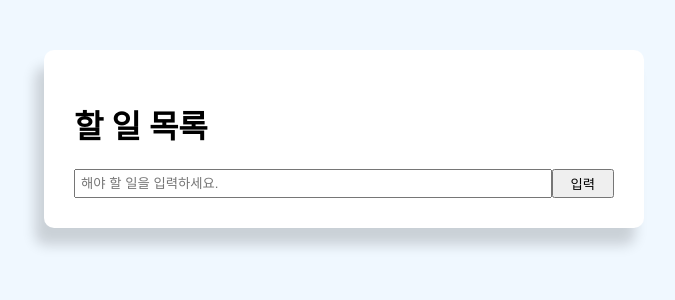
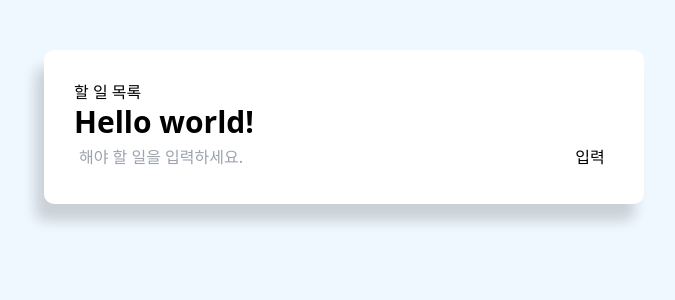
Before and after one commit to chauneng/react-todo, a React (Create React App) app: page / in a window 1280 px wide. Shown: the top 300 px of the page, without its empty margins (296-971 px from the left). Built offline with nearby package versions, Linux system fonts and the light colour scheme.

Commit message:
[add] add packages

```diff
--- a/package.json
+++ b/package.json
@@ -34,5 +34,10 @@
       "last 1 firefox version",
       "last 1 safari version"
     ]
+  },
+  "devDependencies": {
+    "autoprefixer": "^10.4.13",
+    "postcss": "^8.4.21",
+    "tailwindcss": "^3.2.4"
   }
 }
--- a/src/App.js
+++ b/src/App.js
@@ -24,10 +24,11 @@
 			<div className="todoBlock">
 				<div className="title">
 					<h1>할 일 목록</h1>
-				</div>
+        </div>
+        <h1 className='text-3xl font-bold'>Hello world!</h1>
+				<List todoData={todoData} setTodoData={setTodoData} />
+        <Form handleSubmit={handleSubmit} value={value} setValue={setValue} />
 
-				<List todoData={todoData} setTodoData={setTodoData} />
-				<Form handleSubmit={handleSubmit} value={value} setValue={setValue} />
 			</div>
 		</div>
 	);
--- a/src/index.css
+++ b/src/index.css
@@ -1,3 +1,7 @@
+@tailwind base;
+@tailwind components;
+@tailwind utilities;
+
 body {
   background: aliceblue;
 }
--- /dev/null
+++ b/tailwind.config.js
@@ -0,0 +1,10 @@
+/** @type {import('tailwindcss').Config} */
+module.exports = {
+  content: [
+    "./src/**/*.{js,jsx,ts,tsx}",
+  ],
+  theme: {
+    extend: {},
+  },
+  plugins: [],
+}
```
Also changed, not shown: 1 other file (tests, documents, lock files or other folders).
